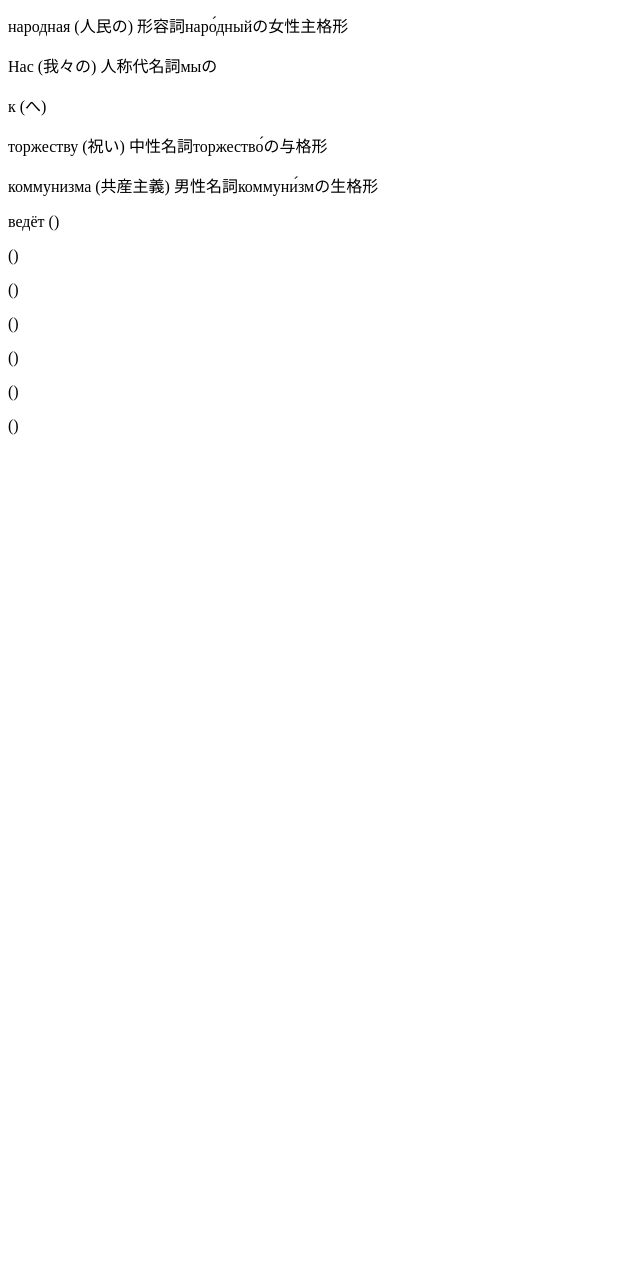
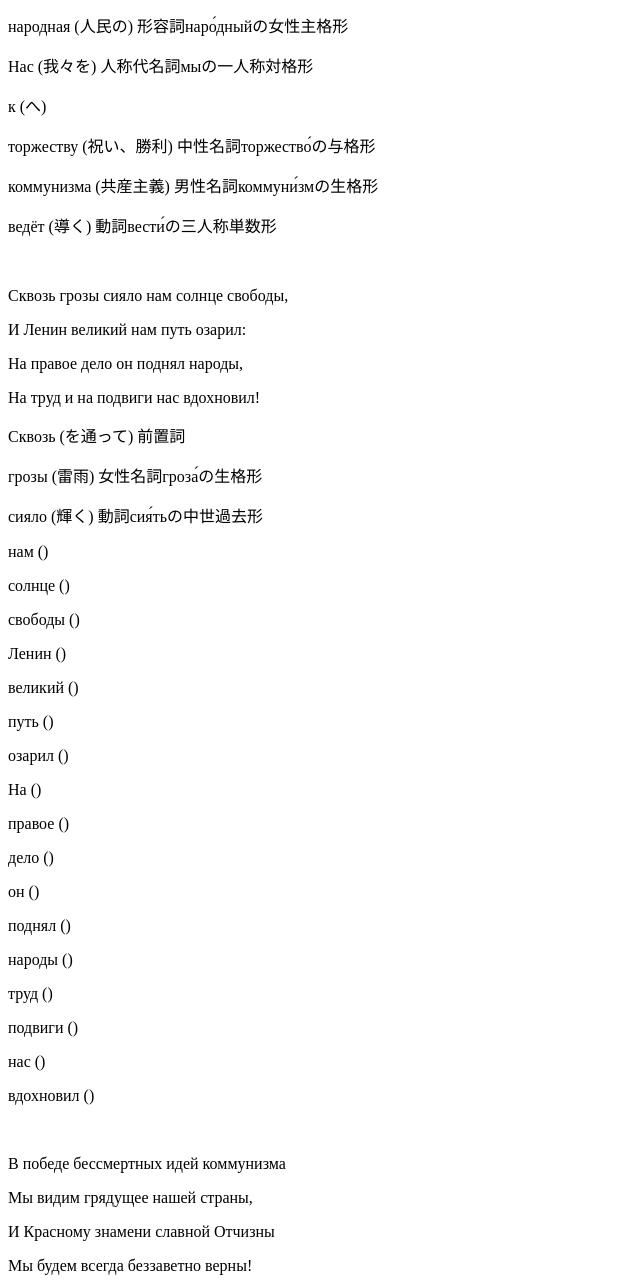
Before and after one commit to Naofumi-Q/nao.github.io, a plain HTML site: page Russian.html in a window 1280 px wide. Shown: the part 1942-3230 px from the top of the page, without its empty margins (0-640 px from the left). Before the commit the page ends 2393 px from the top, so only its background shows below. Drawn offline with nearby package versions, Linux system fonts and the light colour scheme.

Commit message:
Update Russian.html

```diff
--- a/Russian.html
+++ b/Russian.html
@@ -58,11 +58,43 @@
     <p>Ленина (レーニンの) 名詞Ле́нинの生格形</p>
     <p>сила (力) 女性名詞си́лаの主格形</p>
     <p>народная (人民の) 形容詞наро́дныйの女性主格形</p>
-    <p>Нас (我々の) 人称代名詞мыの</p>
+    <p>Нас (我々を) 人称代名詞мыの一人称対格形</p>
     <p>к (へ) </p>
-    <p>торжеству (祝い) 中性名詞торжество́の与格形</p>
+    <p>торжеству (祝い、勝利) 中性名詞торжество́の与格形</p>
     <p>коммунизма (共産主義) 男性名詞коммуни́змの生格形</p>
-    <p>ведёт () </p>
+    <p>ведёт (導く) 動詞вести́の三人称単数形</p>
+
+    <br>
+    <p>Сквозь грозы сияло нам солнце свободы,</p>
+    <p>И Ленин великий нам путь озарил:</p>
+    <p>На правое дело он поднял народы,</p>
+    <p>На труд и на подвиги нас вдохновил!</p>
+    <p>Сквозь (を通って) 前置詞</p>
+    <p>грозы (雷雨) 女性名詞гроза́の生格形</p>
+    <p>сияло (輝く) 動詞сия́тьの中世過去形</p>
+    <p>нам () </p>
+    <p>солнце () </p>
+    <p>свободы () </p>
+    <p>Ленин () </p>
+    <p>великий () </p>
+    <p>путь () </p>
+    <p>озарил () </p>
+    <p>На () </p>
+    <p>правое () </p>
+    <p>дело () </p>
+    <p>он () </p>
+    <p>поднял () </p>
+    <p>народы () </p>
+    <p>труд () </p>
+    <p>подвиги () </p>
+    <p>нас () </p>
+    <p>вдохновил () </p>
+
+    <br>
+    <p>В победе бессмертных идей коммунизма</p>
+    <p>Мы видим грядущее нашей страны,</p>
+    <p>И Красному знамени славной Отчизны</p>
+    <p>Мы будем всегда беззаветно верны!</p>
     <p> () </p>
     <p> () </p>
     <p> () </p>
```
